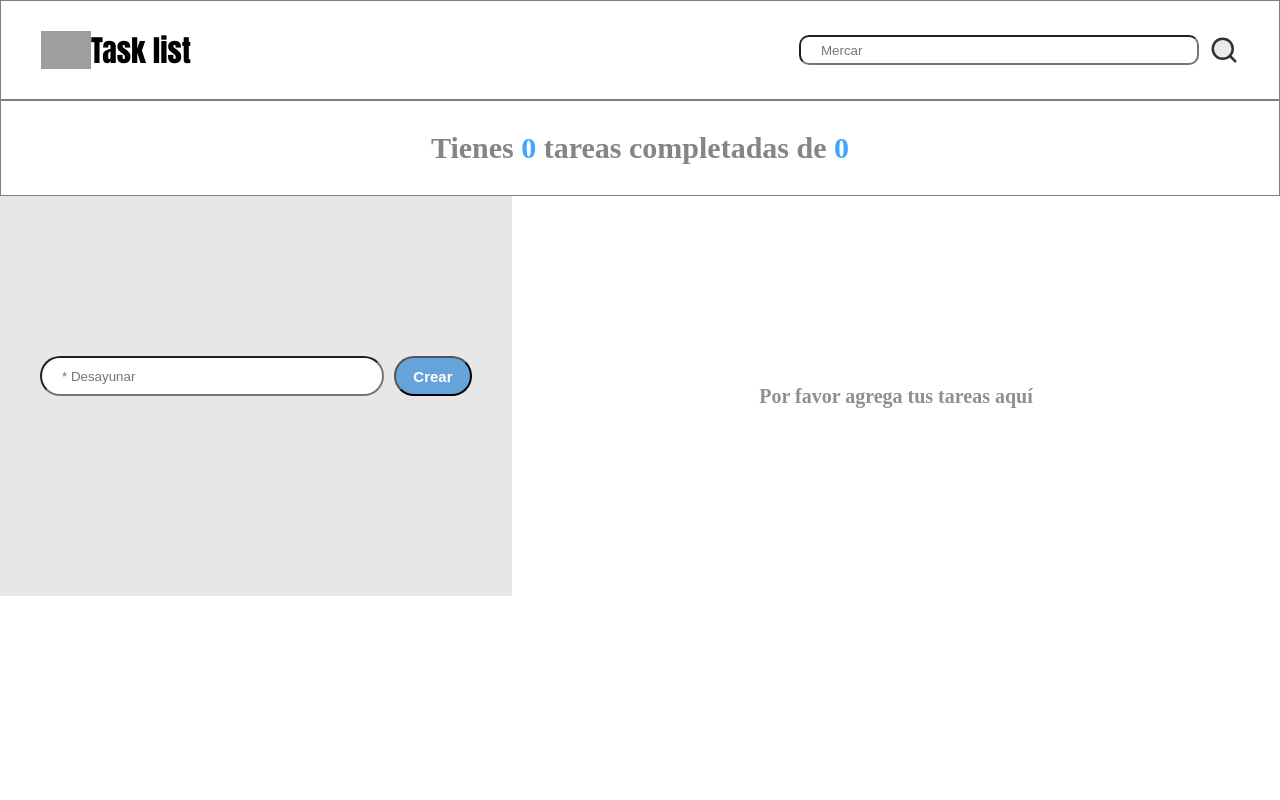
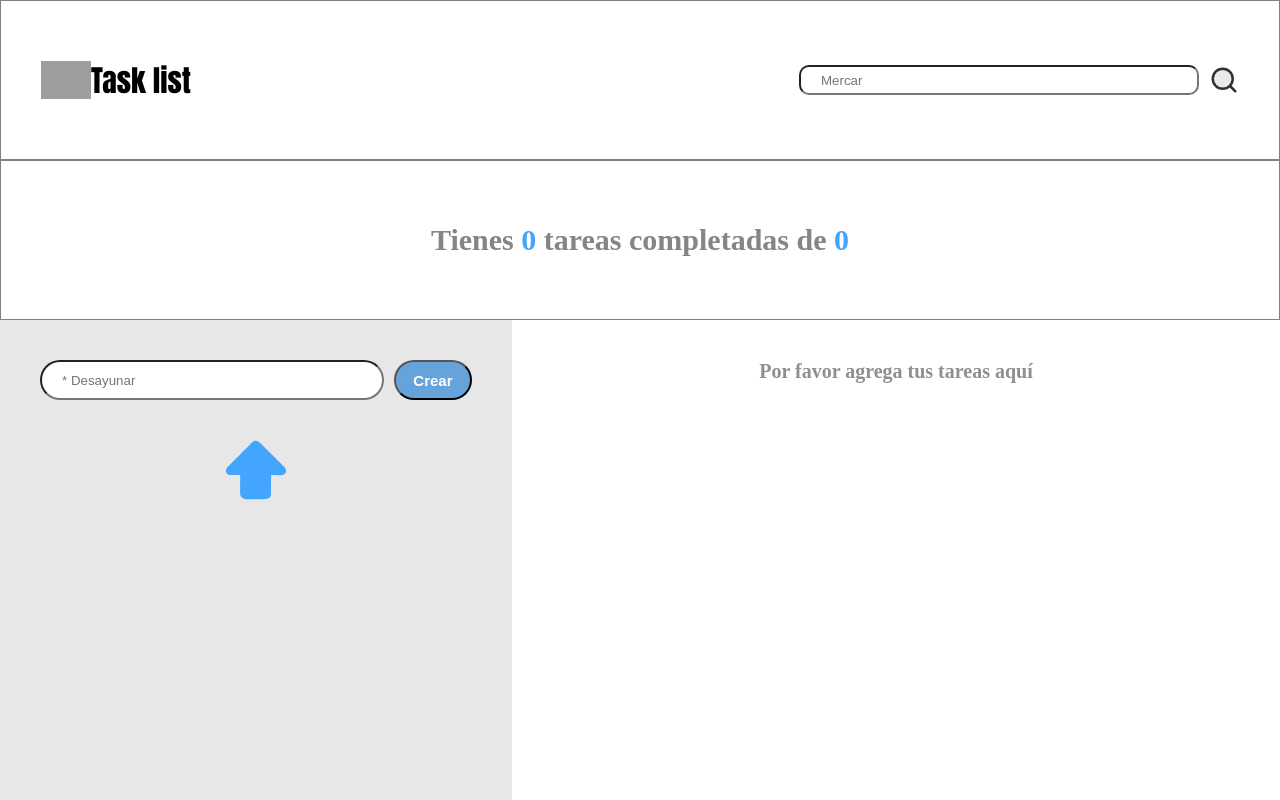
Before and after one commit to WSQuintero/listaDeTareas, a React (Vite) app: page / in a window 1280 px wide. Built offline with nearby package versions, Linux system fonts and the light colour scheme; grey boxes are pictures that could not be loaded.

Commit message:
Se agregan estilos finales y se cambia title e icon de la pag

```diff
--- a/index.html
+++ b/index.html
@@ -2,9 +2,9 @@
 <html lang="en">
   <head>
     <meta charset="UTF-8" />
-    <link rel="icon" type="image/svg+xml" href="./vite.svg" />
+    <link rel="icon" type="image/svg+xml" href="https://www.freeiconspng.com/uploads/tasks-icon-9.png" />
     <meta name="viewport" content="width=device-width, initial-scale=1.0" />
-    <title>Vite + React</title>
+    <title>Task list</title>
   </head>
   <body>
     <div id="root"></div>
--- a/src/components/CountCompleteTasks/CountCompleteTasks.css
+++ b/src/components/CountCompleteTasks/CountCompleteTasks.css
@@ -1,5 +1,6 @@
 .container-count{
   width: 100%;
+  height: 20vh;
   padding: 30px;
   display: flex;
   align-items: center;
--- a/src/components/Header/Header.css
+++ b/src/components/Header/Header.css
@@ -1,6 +1,6 @@
 .header{
   width: 100%;
-  height: 100px;
+  height: 20vh;
   padding: 0 40px;
   border: 1px solid gray;
   display: flex;
--- a/src/components/Main/AddNewTask/AddNewTask.css
+++ b/src/components/Main/AddNewTask/AddNewTask.css
@@ -31,7 +31,7 @@
 
 }
 .error{
-  margin-top: 20px;
+  margin-top: 0px;
   color: red;
   font-size: 1.5rem;
   text-align: center;
--- a/src/components/Main/ContainerAddTask/ContainerAddTask.css
+++ b/src/components/Main/ContainerAddTask/ContainerAddTask.css
@@ -1,15 +1,33 @@
 .container-addTask {
   width: 40vw;
-  min-height: 40vh;
+  height: 60vh;
   padding: 40px;
   display: flex;
   flex-direction: column;
   gap: 20px;
-  align-items: left;
-  justify-content: center;
+  align-items: center;
+  justify-content: start;
   background-color: rgb(231, 231, 231);
   position:sticky ;
   top: 0;
+}
+
+.giff {
+  width: 60px;
+  height: 60px;
+  animation: animation 2s infinite linear;
+}
+
+@keyframes animation {
+  0% {
+    transform: translateY(0);
+  }
+  50% {
+    transform: translateY(50px);
+  }
+  100% {
+    transform: translateY(0);
+  }
 }
 @media (max-width: 600px) {
   .container-addTask {
@@ -22,4 +40,7 @@
     justify-content: center;
     z-index: 2;
   }
+  .giff{
+    display: none;
+  }
 }
--- a/src/components/Main/ContainerAddTask/ContainerAddTask.jsx
+++ b/src/components/Main/ContainerAddTask/ContainerAddTask.jsx
@@ -2,7 +2,15 @@ import React from 'react'
 import './ContainerAddTask.css'
 
 function ContainerAddTask ({ children }) {
-  return <aside className='container-addTask'>{children}</aside>
+  return (
+    <aside className='container-addTask'>
+      {children}
+      <img
+        src='../../../../public/arrowUp.svg'
+        className='giff'
+      ></img>
+    </aside>
+  )
 }
 
 export { ContainerAddTask }
--- a/src/components/Main/ContainerGeneratedTasks/ContainerGeneratedTasks.css
+++ b/src/components/Main/ContainerGeneratedTasks/ContainerGeneratedTasks.css
@@ -1,9 +1,11 @@
 .container-generated-tasks {
   width: 60vw;
+  height: 60vh;
   padding: 40px;
   display: flex;
   flex-direction: column;
-  justify-content: center;
+  justify-content: start;
+  overflow: scroll;
 }
 @media (max-width: 600px) {
   .container-generated-tasks {
--- a/src/index.css
+++ b/src/index.css
@@ -10,5 +10,5 @@
 
 body{
   box-sizing: border-box;
-  min-height: 100vh;
+  height: 100vh;
 }
```
Also changed, not shown: public/arrowUp.svg (added).
